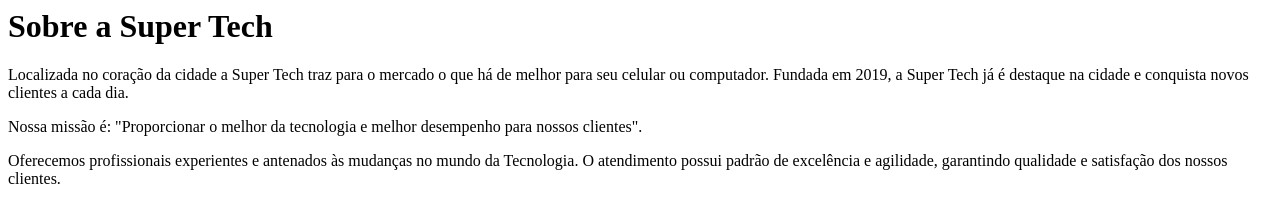
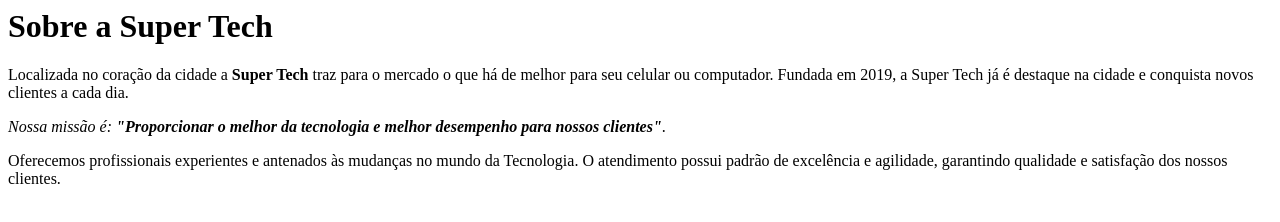
Before and after one commit to fruuzyxz/PensamentoComputacional-1B, a plain HTML site: page index.html in a window 1280 px wide. Drawn offline with Linux system fonts and the light colour scheme.

Commit message:
Add files via upload

```diff
--- a/index.html
+++ b/index.html
@@ -1,7 +1,7 @@
 <h1>Sobre a Super Tech</h1>
 
-<p>Localizada no coração da cidade a Super Tech traz para o mercado o que há de melhor para seu celular ou computador. Fundada em 2019, a Super Tech já é destaque na cidade e conquista novos clientes a cada dia.</p>
+<p>Localizada no coração da cidade a <strong>Super Tech</strong> traz para o mercado o que há de melhor para seu celular ou computador. Fundada em 2019, a Super Tech já é destaque na cidade e conquista novos clientes a cada dia.</p>
 
-<p>Nossa missão é: "Proporcionar o melhor da tecnologia e melhor desempenho para nossos clientes".</p>
+<p><em>Nossa missão é: <strong>"Proporcionar o melhor da tecnologia e melhor desempenho para nossos clientes"</strong></em>.</p>
 
 <p>Oferecemos profissionais experientes e antenados às mudanças no mundo da Tecnologia. O atendimento possui padrão de excelência e agilidade, garantindo qualidade e satisfação dos nossos clientes.</p>
```
